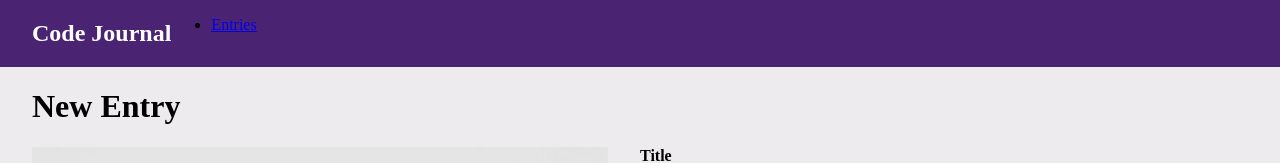
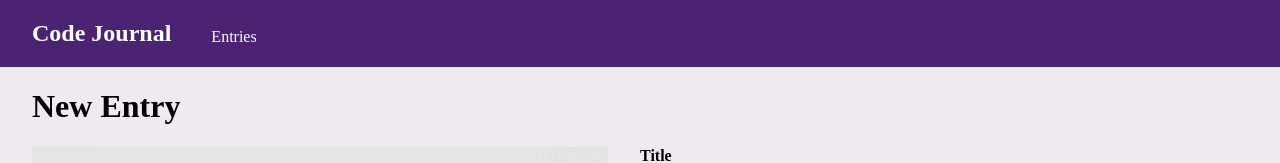
Before and after one commit to SeungjooKimSJ/code-journal, a website: page index.html in a window 1280 px wide. Shown: the top 163 px of the page. Drawn offline with Linux system fonts and the light colour scheme.

Commit message:
Added styles on the header nav list. #2

```diff
--- a/css/styles.css
+++ b/css/styles.css
@@ -8,12 +8,17 @@ header {
 }
 
 .logo {
-  text-decoration: none;
   padding-left: 2rem;
 }
 
-.header-h2 {
+a {
+  text-decoration: none;
   color: #fff;
+}
+
+.ul-nav {
+  list-style: none;
+  padding-top: 0.75rem;
 }
 
 main {
```
